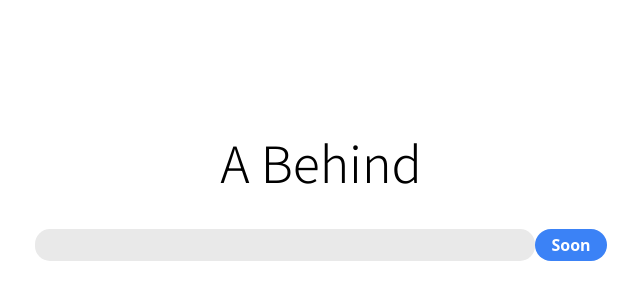
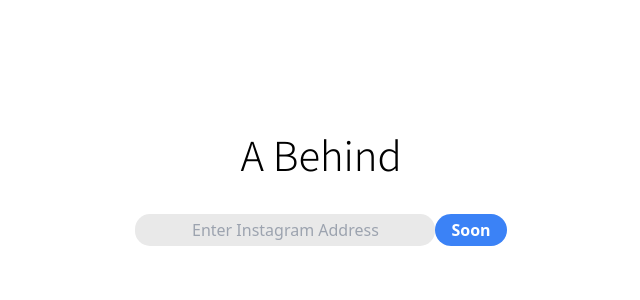
Before and after one commit to choieugene/abehind, a plain HTML site: page index.html in a window 1280 px wide. Shown: the part 68-368 px from the top of the page, without its empty margins (319-959 px from the left). Drawn offline with nearby package versions, Linux system fonts and the light colour scheme.

Commit message:
second commit

```diff
--- a/index.html
+++ b/index.html
@@ -18,7 +18,7 @@
 
     <div class="main">
         <div>
-            <input type="text" class="search">
+            <input type="text" class="search" placeholder="Enter Instagram Address">
         </div>
         <div>
             <button class="bg-blue-500 hover:bg-blue-700 text-white font-bold py-1 px-4 rounded-full" onclick ="location.href='https://www.instagram.com/abehind.official/'">
--- a/styles/style.css
+++ b/styles/style.css
@@ -12,11 +12,11 @@
 
 .header_logo{
     font-family: 'Noto Sans KR', sans-serif;
-    font-size: 50px;
+    font-size: 40px;
 }
 
 input {
-    width: 500px;
+    width: 300px;
     height: 32px;
     font-size: 15px;
     border: 0;
```
